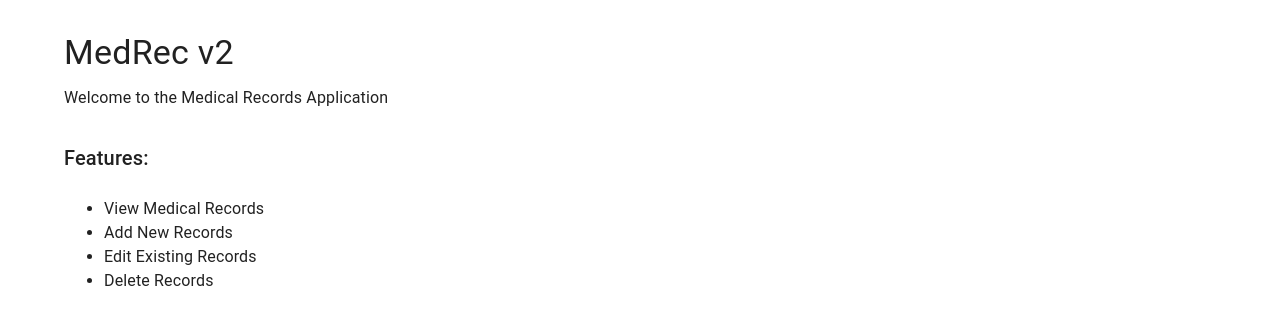
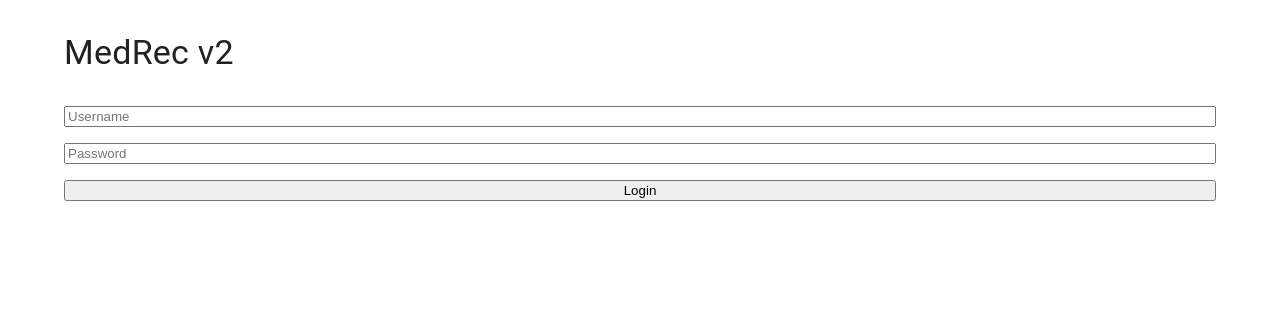
Before and after one commit to mellikestocode/medrecv2, a React (Create React App) app in the folder renderer/: page / in a window 1280 px wide. Shown: the top 324 px of the page. Built offline with nearby package versions, Linux system fonts and the light colour scheme.

Commit message:
refactor: streamline App component by removing unused elements and adding base login functionality

```diff
--- a/renderer/src/App.tsx
+++ b/renderer/src/App.tsx
@@ -1,33 +1,32 @@
-import React from 'react';
-import { Box, Typography, Container, Stack } from '@mui/material';
+import React, { useState } from 'react';
+import { Box, Typography, Container } from '@mui/material';
 
 const App: React.FC = () => {
+  const [username, setUsername] = useState('');
+  const [password, setPassword] = useState('');
+
+  const handleLogin = () => {
+    // Replace this with your actual login logic
+    if (username === 'admin' && password === 'password') {
+      alert('Login successful!');
+    } else {
+      alert('Invalid username or password.');
+    }
+  };
+
   return (
     <Container>
       <Box sx={{ my: 4 }}>
         <Typography variant="h4" component="h1" gutterBottom>
           MedRec v2
         </Typography>
-        <Typography variant="body1">
-          Welcome to the Medical Records Application
-        </Typography>
       </Box>
-      <Box>
-        <Typography variant="h6" component="h2" gutterBottom>
-          Features:
-        </Typography>
-        <Stack>
-
-        </Stack>
-        <ul>
-          <li>View Medical Records</li>
-          <li>Add New Records</li>
-          <li>Edit Existing Records</li>
-          <li>Delete Records</li>
-        </ul>
-      </Box>
-      <Box>
-
+      <Box sx={{ my: 4 }}>
+        <Box sx={{ display: 'flex', flexDirection: 'column', gap: 2 }}>
+          <input type="text" placeholder="Username" value={username} onChange={(e) => setUsername(e.target.value)}/>
+          <input type="password" placeholder="Password" value={password} onChange={(e) => setPassword(e.target.value)}/>
+          <button type="submit" onClick={handleLogin}>Login</button>
+        </Box>
       </Box>
     </Container>
   );
```
Also changed, not shown: 1 other file (tests, documents, lock files or other folders).
